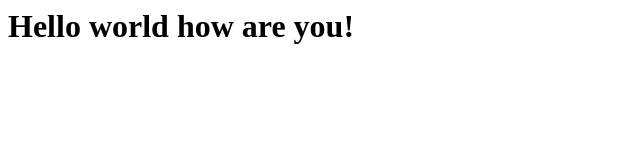
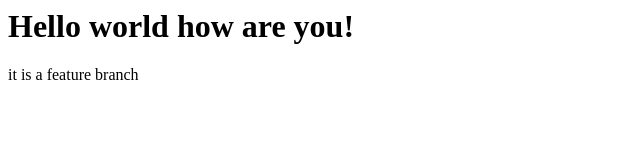
Before and after one commit to its-chandu-bhai/TEST, a plain HTML site: page index.html in a window 1280 px wide. Shown: the whole page, without its empty margins (0-640 px from the left). Drawn offline with Linux system fonts and the light colour scheme.

Commit message:
feature1 commit

```diff
--- a/index.html
+++ b/index.html
@@ -1 +1,2 @@
 <h1> Hello world how are you!</h1>
+<p> it is a feature branch </p>
```
